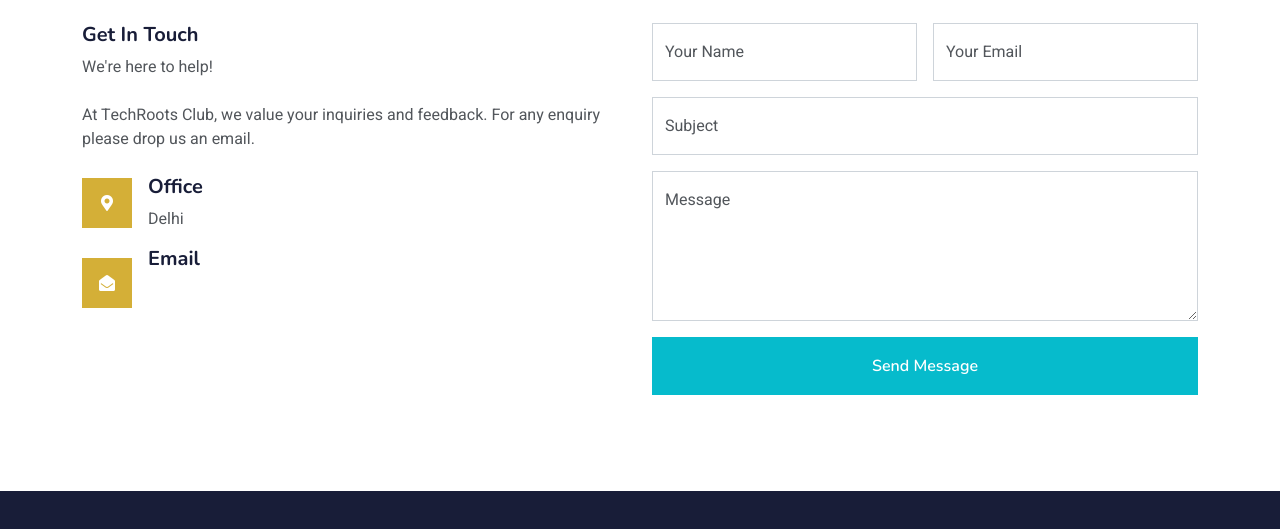
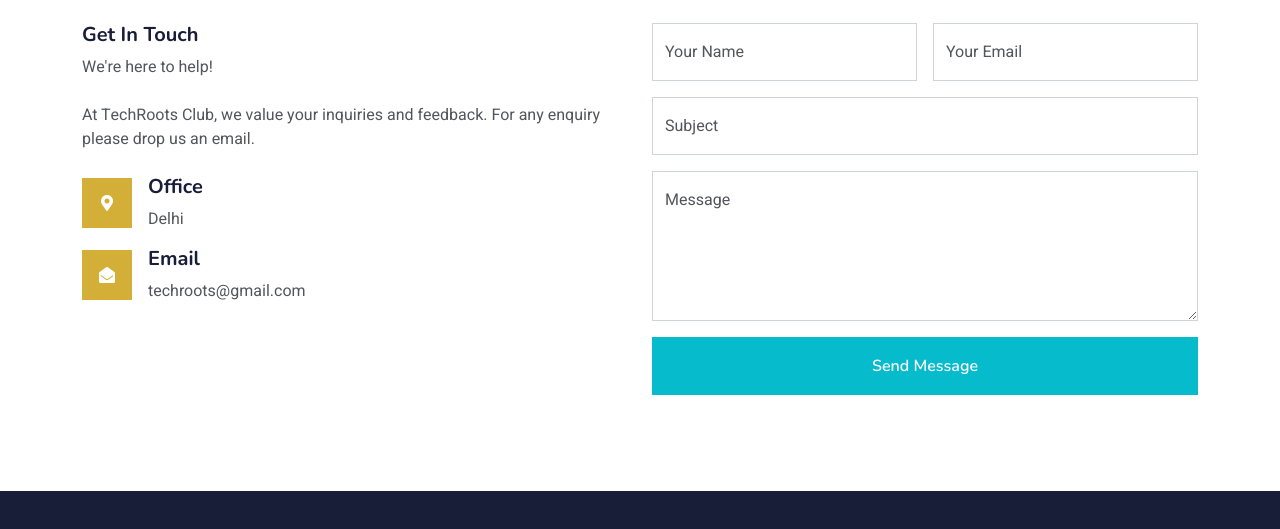
Before and after one commit to HIMANSHUTHAKUR00/TechRoots, a website with bundled scripts: page contact.html in a window 1280 px wide. Shown: the part 561-1090 px from the top of the page. Built offline with nearby package versions, Linux system fonts and the light colour scheme.

Commit message:
Update contact.html

```diff
--- a/contact.html
+++ b/contact.html
@@ -127,7 +127,7 @@
                         </div>
                         <div class="ms-3">
                             <h5>Email</h5>
-                            <a class="text-white mb-2"href="https://mail.google.com/mail/u/0/#inbox?compose=CllgCJqbzPsvPLHzPpbLzFkMHPzrlJZdQnlHcPHtBZNLmtBhpBGrDPcMMXlRFfgkLLHWbxhFjWL"target="_blank"<p class="mb-0">techrootsclub@gmail.com</p></a>
+                            <p class="mb-0">techroots@gmail.com</p>
                         </div>
                     </div>
                 </div>
```
